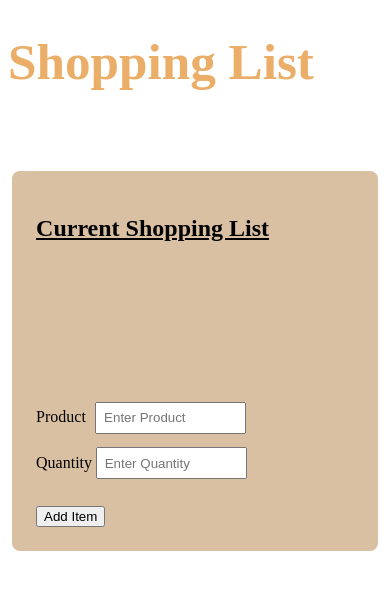
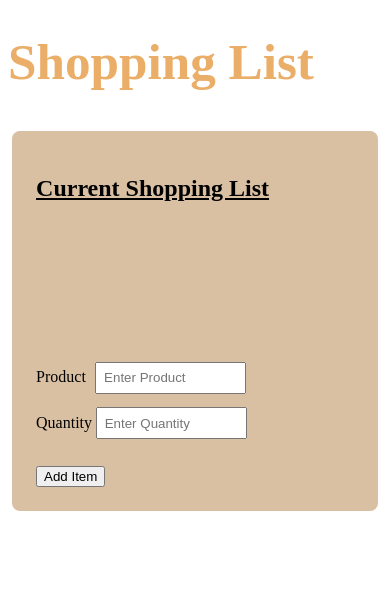
Before and after one commit to MikeCatrone/shopping-list, a React (Create React App) app: page / in a window 390 px wide. Shown: the top 590 px of the page. Built offline with nearby package versions, Linux system fonts and the light colour scheme.

Commit message:
Update FormHome.css

```diff
--- a/src/components/FormHome.css
+++ b/src/components/FormHome.css
@@ -13,12 +13,18 @@
     text-decoration: underline;
 }
 
+
 ul {
     width: 100%;
     margin-left: auto;
     margin-right: auto;
     padding: 0;
+}
 
+.ul-container {
+    min-height: 10em;
+    max-height: 10em;
+    overflow-y: scroll;
 }
 
 li {
@@ -46,7 +52,7 @@ h1 {
         border-radius: 8px;
         margin-left: auto;
         margin-right: auto;
-        margin-top: 5em;
+        margin-top: 2.5em;
         position: relative;
     }
 
```
